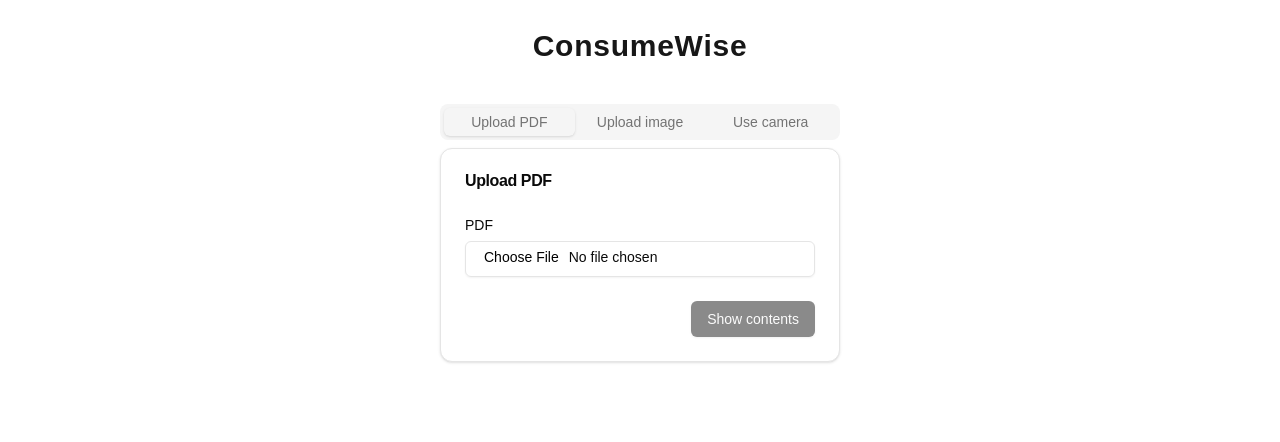
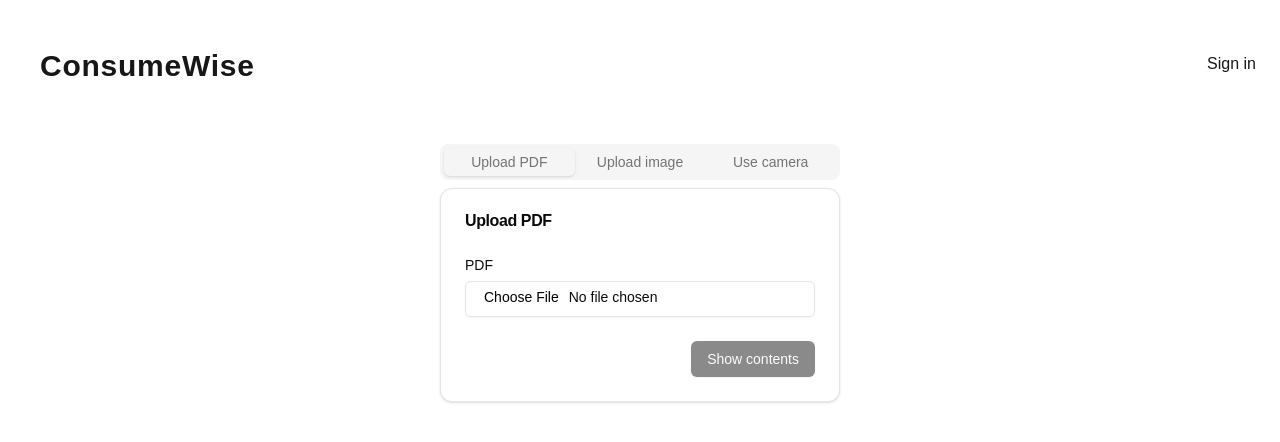
Before and after one commit to imharsha02/hackathon_project, a Next.js app: page / in a window 1280 px wide. Shown: the top 442 px of the page. Built offline with nearby package versions, Linux system fonts and the light colour scheme; no server answers.

Commit message:
Add the Header section in the main page

```diff
--- a/app/components/Header.tsx
+++ b/app/components/Header.tsx
@@ -17,9 +17,9 @@ const Header = () => {
             }}/>
         </SignedIn>
       </>
-      <>
-      <TypographyH2 className="pt-2 max-w-full mx-auto tracking-wide border-none">ConsumeWise</TypographyH2>
-      </>
+      <div className="p-4 text-center bg-white">
+      <TypographyH2 className="text-center tracking-wide border-none py-3 m-0">ConsumeWise</TypographyH2>
+      </div>
     </div>
   );
 };
--- a/app/page.tsx
+++ b/app/page.tsx
@@ -623,6 +623,7 @@ import { Label } from "@/components/ui/label";
 import { Tabs, TabsContent, TabsList, TabsTrigger } from "@/components/ui/tabs";
 import { TypographyH2 } from "./components/TypographyH2";
 import Image from "next/image";
+import Header from "./components/Header";
 
 function Page() {
   const [pdf, setPdf] = useState<File | null>(null);
@@ -674,24 +675,24 @@ function Page() {
     if (videoRef.current && canvasRef.current) {
       const context = canvasRef.current.getContext("2d");
       if (context) {
+        // Draw the current video frame onto the canvas
         context.drawImage(videoRef.current, 0, 0, canvasRef.current.width, canvasRef.current.height);
         const imageDataUrl = canvasRef.current.toDataURL("image/jpeg");
         setCameraImage(imageDataUrl);
         setIsCameraActive(false);
 
-        // Stop the camera after capturing the photo
-        const stream = videoRef.current.srcObject as MediaStream;
-        const tracks = stream.getTracks();
-        tracks.forEach(track => track.stop());
+        // Safely stop the camera stream
+        const stream = videoRef.current.srcObject;
+        if (stream instanceof MediaStream) {
+          stream.getTracks().forEach((track) => track.stop());
+        }
       }
     }
   };
 
   return (
     <div className="flex flex-col min-h-screen">
-      <header className="p-4 text-center bg-white">
-        <TypographyH2 className="text-center tracking-wide border-none py-3 m-0">ConsumeWise</TypographyH2>
-      </header>
+      <Header />
       <div className="flex-grow flex flex-col items-center p-4">
         <Tabs defaultValue="pdf" className="w-[400px]">
           <TabsList className="grid w-full grid-cols-3">
```
